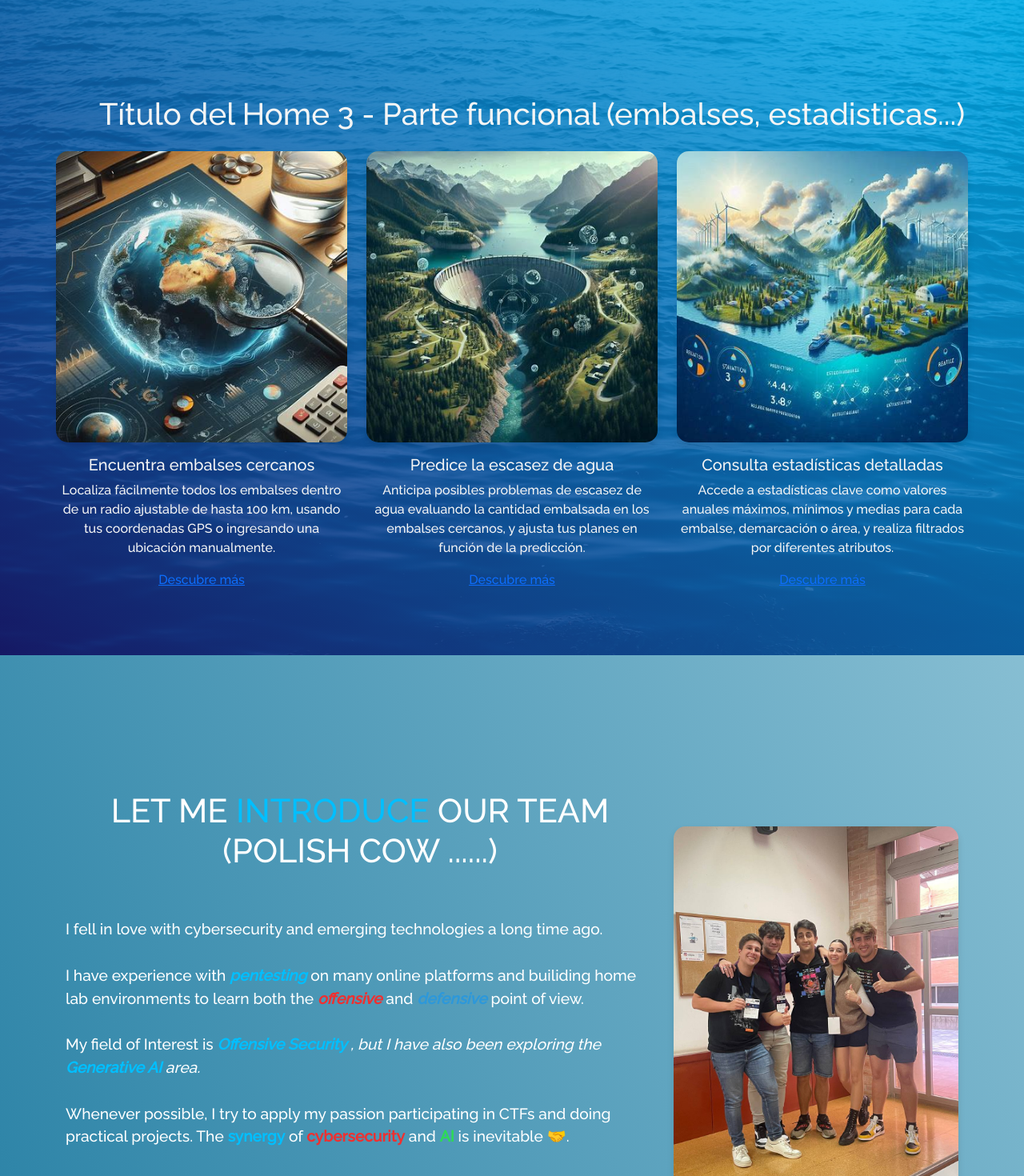
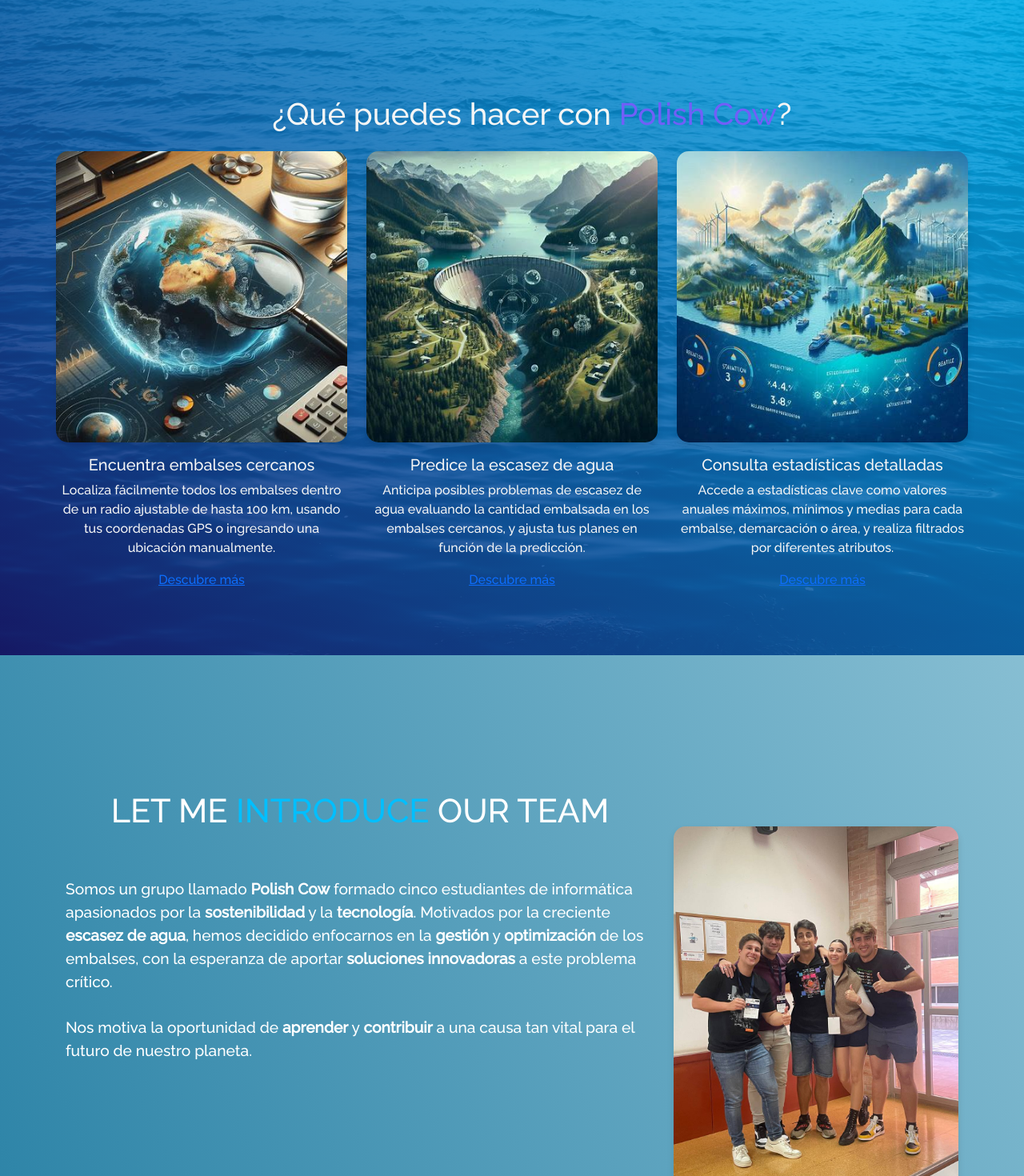
Before and after one commit to rorro6787/OCI-Powered-AI-Dam-Monitoring-App, a React (Create React App) app in the folder frontend/: page / in a window 1280 px wide. Shown: the part 980-2450 px from the top of the page at 80% size. Built offline with nearby package versions, Linux system fonts and the light colour scheme.

Commit message:
Añadido de muchas cosas que no me da tiempo a explicar

```diff
--- a/frontend/src/components/Embalses/Embalses.js
+++ b/frontend/src/components/Embalses/Embalses.js
@@ -1,9 +1,10 @@
 import React, { useState, useEffect } from "react";
-import { Container, Row, Col, Form, InputGroup, Button } from "react-bootstrap";
+import { Container, Row, Col, Form, InputGroup, Button, Table } from "react-bootstrap";
 import Particle from "../Particle";
 import L from "leaflet"; // Asegúrate de tener instalada la librería leaflet
 import "leaflet/dist/leaflet.css"; // Importar estilos de leaflet
-import { FaSearch } from "react-icons/fa"; // Icono de búsqueda
+import { FaSearch } from "react-icons/fa";
+import embalseImg from "../../Assets/emb.png"; // Asegúrate de tener la imagen en la ruta correcta
 
 function Embalses() {
   const [latitude, setLatitude] = useState("");
@@ -36,11 +37,9 @@
   // Inicializar el mapa
   const initMap = (lat, lon) => {
     const mapInstance = L.map("map").setView([lat, lon], 10);
-
     L.tileLayer("https://{s}.tile.openstreetmap.org/{z}/{x}/{y}.png", {
       maxZoom: 19,
     }).addTo(mapInstance);
-
     setMap(mapInstance);
     updateMap(lat, lon); // Actualizar el mapa con el círculo y los embalses
   };
@@ -51,30 +50,31 @@
     if (circle) {
       map.removeLayer(circle); // Eliminar el círculo anterior
     }
-
     // Crear un nuevo círculo
     const newCircle = L.circle([lat, lon], {
       color: "blue",
       radius: radius * 1000 // Convertir km a metros
     }).addTo(map);
-
     setCircle(newCircle); // Actualizar el estado del círculo
-
-    // Aquí deberías llamar a tu API para obtener los embalses
     fetchEmbalses(lat, lon, radius);
   };
 
   // Función para obtener los embalses cercanos
-  const fetchEmbalses = (lat, lon, radius) => {
-    // Aquí deberías realizar una llamada a tu API
-    // Simulando una API con datos ficticios
-    const dummyEmbalses = [
-      { id: 1, name: "Embalse 1", lat: lat + 0.1, lon: lon + 0.1 },
-      { id: 2, name: "Embalse 2", lat: lat - 0.1, lon: lon - 0.1 },
-      { id: 3, name: "Embalse 3", lat: lat + 0.2, lon: lon - 0.2 },
-    ];
+  const fetchEmbalses = async (lat, lon, radius) => {
+    try {
+      const response = await fetch('https://gc22e38dbd8c2e8-polishcow.adb.eu-madrid-1.oraclecloudapps.com/ords/polish_user/embalse_info/?limit=400');
+      const data = await response.json();
+      const embalses = data.items;
 
-    setEmbalses(dummyEmbalses);
+      // Filtrar embalses dentro del radio especificado
+      const filteredEmbalses = embalses.filter(embalse => {
+        const embalseLat = parseFloat(embalse.x.replace(',', '.'));
+        const embalseLon = parseFloat(embalse.y.replace(',', '.'));
+        const distance = getDistanceFromLatLonInKm(lat, lon, embalseLat, embalseLon);
+        return distance <= radius;
+      });
+
+      setEmbalses(filteredEmbalses);
 
       // Limpiar los marcadores anteriores
       map.eachLayer((layer) => {
@@ -84,9 +84,39 @@
       });
 
       // Agregar nuevos marcadores
-    dummyEmbalses.forEach(embalse => {
-      L.marker([embalse.lat, embalse.lon]).addTo(map).bindPopup(embalse.name);
+      const icon = L.icon({
+        iconUrl: embalseImg,
+        iconSize: [32, 32], // Tamaño del icono
+        iconAnchor: [16, 32], // Punto del icono que corresponde a la ubicación del marcador
+        popupAnchor: [0, -32] // Punto desde el cual se abrirá el popup relativo al icono
       });
+
+      filteredEmbalses.forEach(embalse => {
+        const embalseLat = parseFloat(embalse.x.replace(',', '.'));
+        const embalseLon = parseFloat(embalse.y.replace(',', '.'));
+        L.marker([embalseLat, embalseLon], { icon }).addTo(map);
+      });
+    } catch (error) {
+      console.error('Error al obtener los embalses:', error);
+    }
+  };
+
+  // Función para calcular la distancia entre dos puntos geográficos
+  const getDistanceFromLatLonInKm = (lat1, lon1, lat2, lon2) => {
+    const R = 6371; // Radio de la Tierra en km
+    const dLat = deg2rad(lat2 - lat1);
+    const dLon = deg2rad(lon2 - lon1);
+    const a =
+      Math.sin(dLat / 2) * Math.sin(dLat / 2) +
+      Math.cos(deg2rad(lat1)) * Math.cos(deg2rad(lat2)) *
+      Math.sin(dLon / 2) * Math.sin(dLon / 2);
+    const c = 2 * Math.atan2(Math.sqrt(a), Math.sqrt(1 - a));
+    const distance = R * c; // Distancia en km
+    return distance;
+  };
+
+  const deg2rad = (deg) => {
+    return deg * (Math.PI / 180);
   };
 
   const handleSubmit = (e) => {
@@ -99,6 +129,9 @@
       initMap(lat, lon); // Inicializar el mapa si no hay un mapa existente
     }
   };
+
+  // Filtrar nombres únicos de embalses
+  const uniqueEmbalses = Array.from(new Set(embalses.map(embalse => embalse.embalse_nombre)));
 
   return (
     <Container fluid className="embalse-section">
@@ -146,6 +179,25 @@
           <div id="map" style={{ height: "400px", width: "100%" }}></div>
         </Col>
       </Row>
+      <Row style={{ justifyContent: "center", textAlign: "center", marginTop: "20px" }}>
+        <Col md={8}>
+          <h2>Lista de Embalses</h2>
+          <Table striped bordered hover>
+            <thead>
+              <tr>
+                <th>Nombre del Embalse</th>
+              </tr>
+            </thead>
+            <tbody>
+              {uniqueEmbalses.map((nombre, index) => (
+                <tr key={index}>
+                  <td>{nombre}</td>
+                </tr>
+              ))}
+            </tbody>
+          </Table>
+        </Col>
+      </Row>
     </Container>
   );
 }
--- a/frontend/src/components/Home/Home2.js
+++ b/frontend/src/components/Home/Home2.js
@@ -15,39 +15,13 @@
         <Row>
         <Col md={8} className="home-about-description">
   <h1 style={{ fontSize: "2.6em" }}>
-              LET ME <span className="purple"> INTRODUCE </span> OUR TEAM (POLISH COW ......)
+    LET ME <span className="purple"> INTRODUCE </span> OUR TEAM
   </h1>
   <p className="home-about-body">
-                I fell in love with cybersecurity and emerging technologies a long time ago.
+    Somos un grupo llamado <b>Polish Cow</b> formado cinco estudiantes de informática apasionados por la <b>sostenibilidad</b> y la <b>tecnología</b>. Motivados por la creciente <b>escasez de agua</b>, hemos decidido enfocarnos en la <b>gestión</b> y <b>optimización</b> de los embalses, con la esperanza de aportar <b>soluciones innovadoras</b> a este problema crítico.
     <br />
     <br />
-              I have experience with
-              <i>
-                <b className="purple"> pentesting </b>
-              </i> on many online platforms and builiding home lab environments to
-              learn both the
-              <i>
-                <b className="red"> offensive </b>
-              </i> and
-               <i>
-                <b className="blue"> defensive </b>
-              </i> point of view.
-              <br />
-              <br />
-              My field of Interest is {" "}
-              <i>
-                <b className="purple">Offensive Security </b>, but
-                I have also been exploring the{" "}
-                <b className="purple">
-                  Generative AI
-                </b> area.
-              </i>
-              <br />
-              <br />
-              Whenever possible, I try to apply my passion participating in CTFs and doing
-              practical projects. The{" "}
-              <b className="purple">synergy</b> of <b className="red">cybersecurity</b>{" "}
-              and{" "} <b className="green">AI</b> is inevitable 🤝.
+    Nos motiva la oportunidad de <b>aprender</b> y <b>contribuir</b> a una causa tan vital para el futuro de nuestro planeta.
   </p>
 </Col>
           <Col md={4} className="myAvtar">
--- a/frontend/src/components/Home/Home3.js
+++ b/frontend/src/components/Home/Home3.js
@@ -13,7 +13,7 @@
             {/* <Particle /> */}
             <Container className="home3-content">
                 <h1 style={{ paddingBottom: 15 }} className="heading">
-                    Título del Home 3 - Parte funcional (embalses, estadisticas...)
+                    ¿Qué puedes hacer con <span className="main-name"> Polish Cow</span>?
                 </h1>
                 <Row>
                     {/* Primera Columna */}
--- a/frontend/src/style.css
+++ b/frontend/src/style.css
@@ -37,6 +37,8 @@
   -moz-osx-font-smoothing: grayscale;
   background-image: var(--section-background-color);
   color: var(--imp-text-color);
+  position: relative;
+  z-index: -1;
 }
 
 .purple {
@@ -94,11 +96,15 @@
 
 ::-webkit-scrollbar {
   width: 8px;
+  position: relative;
+  z-index: -1;
 }
 
 /* Track */
 ::-webkit-scrollbar-track {
   background: #2d1950;
+  position: relative;
+  z-index: -1;
 }
 
 /* Handle */
@@ -121,6 +127,8 @@
   transition: all 0.3s ease-out 0s !important;
   box-shadow: 0px 10px 10px 0px rgba(9, 5, 29, 0.171) !important;
   backdrop-filter: blur(15px) !important;
+  position: relative;
+  z-index: -1;
 }
 
 .navbar {
@@ -128,6 +136,8 @@
   transition: all 0.3s ease-out 0s !important;
   padding: 0.3rem 2rem !important;
   font-size: 1.2rem !important;
+  position: relative;
+  z-index: -1;
 }
 
 .navbar-toggler {
@@ -186,6 +196,8 @@
     padding: 1rem 2rem !important;
     font-size: 1.4rem !important;
     background-color: #181a27 !important;
+    position: relative;
+  z-index: -1;
   }
   .navbar-nav .nav-item a::after {
     display: none !important;
@@ -256,6 +268,7 @@
   animation-iteration-count: infinite; /* Never stop waving :) */
   transform-origin: 70% 70%; /* Pivot around the bottom-left palm */
   display: inline-block;
+
 }
 
 @keyframes wave-animation {
@@ -290,6 +303,8 @@
   background-size: cover !important;
   width: 100%;
   height: 100%;
+  position: relative;
+  z-index: -1;
 }
 
 .home-header {
@@ -298,6 +313,8 @@
   color: #00BFFF;
   text-shadow: 2px 2px 4px rgba(0, 0, 0, 0.2);
   margin-bottom: 20px;
+  position: relative;
+  z-index: -1;
 }
 
 .home-section {
@@ -309,6 +326,8 @@
   background-size: cover;
   padding: 50px 0;
   text-align: center;
+  position: relative;
+  z-index: -1;
 }
 
 .img-fluid {
@@ -316,32 +335,44 @@
   box-shadow: 0 4px 8px rgba(0, 0, 0, 0.1); /* Añade una sombra suave */
   max-width: 100%;
   height: auto;
+  position: relative;
+  z-index: -1;
 }
 
 .home-content {
   padding: 9rem 0 2rem !important;
   color: whitesmoke;
   text-align: left;
+  position: relative;
+  z-index: -1;
 }
 
 .home3-content {
   padding: 9rem 0 2rem !important;
   color: whitesmoke;
   text-align: center;
+  position: relative;
+  z-index: -1;
 }
 
 .heading {
   font-size: 2.4em !important;
   padding-left: 50px !important;
+  position: relative;
+  z-index: -1;
 }
 
 .heading-name {
   font-size: 2.5em !important;
   padding-left: 45px !important;
+  position: relative;
+  z-index: -1;
 }
 
 .main-name {
-  color: #715ff8; /* Mi nombre: "Hi there, I'm IVAN" */
+  color: #715ff8;
+  position: relative;
+  z-index: -1;
 }
 
 /* Esto es en el inicio del home y los Projects, la simulación de typing interactivo */
@@ -349,6 +380,8 @@
   font-size: 2.2em !important;
   color: #7a6adf !important;
   font-weight: 600 !important;
+  position: relative;
+  z-index: -1;
 }
 .Typewriter__cursor {
   font-size: 2.4em !important;
@@ -382,6 +415,8 @@
   position: relative;
   padding-bottom: 70px !important;
   padding-top: 70px !important;
+  position: relative;
+  z-index: -1;
 }
 
 .home-about-description {
@@ -389,18 +424,24 @@
   padding-top: 100px !important;
   padding-bottom: 20px !important;
   text-align: center;
+  position: relative;
+  z-index: -1;
 }
 
 .home-about-body {
   padding-top: 50px;
   font-size: 1.2em !important;
   text-align: left;
+  position: relative;
+  z-index: -1;
 }
 
 .home-about-social {
   text-align: center !important;
   padding-top: 25px;
   color: white !important;
+  position: relative;
+  z-index: -1;
 }
 
 .home-about-social-links {
@@ -409,6 +450,8 @@
   display: inline-block !important;
   position: relative !important;
   padding-inline-start: 0 !important;
+  position: relative;
+  z-index: -1;
 }
 
 .home-social-icons {
@@ -808,6 +851,8 @@
   padding-top: 50px;
   padding-bottom: 50px;
   justify-content: center;
+  position: relative;
+  z-index: -1;
 }
 
 .resume-left {
```
Also changed, not shown: frontend/src/Assets/emb.png (added). Lines whose indentation alone changed are shown as unchanged.
